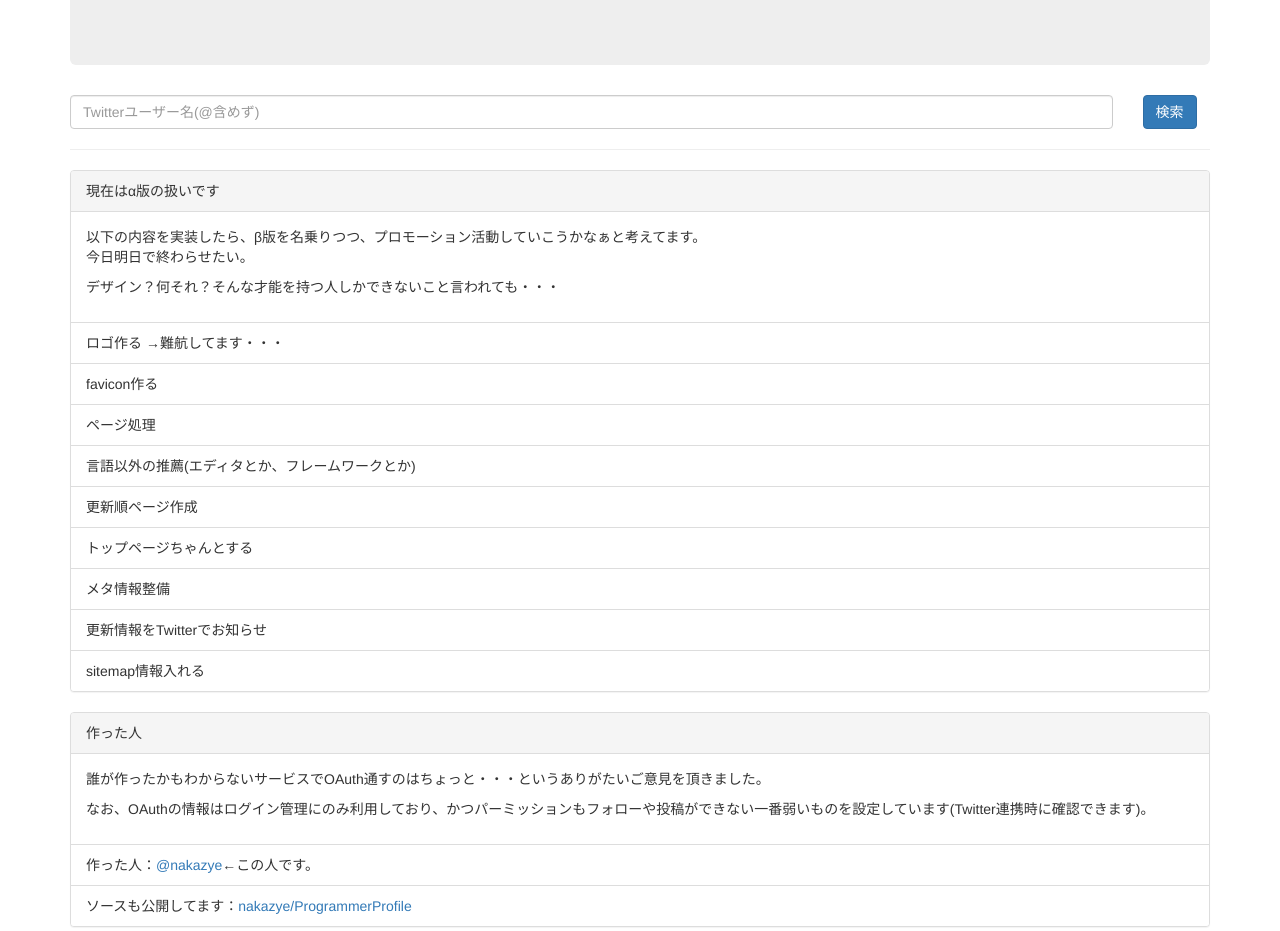
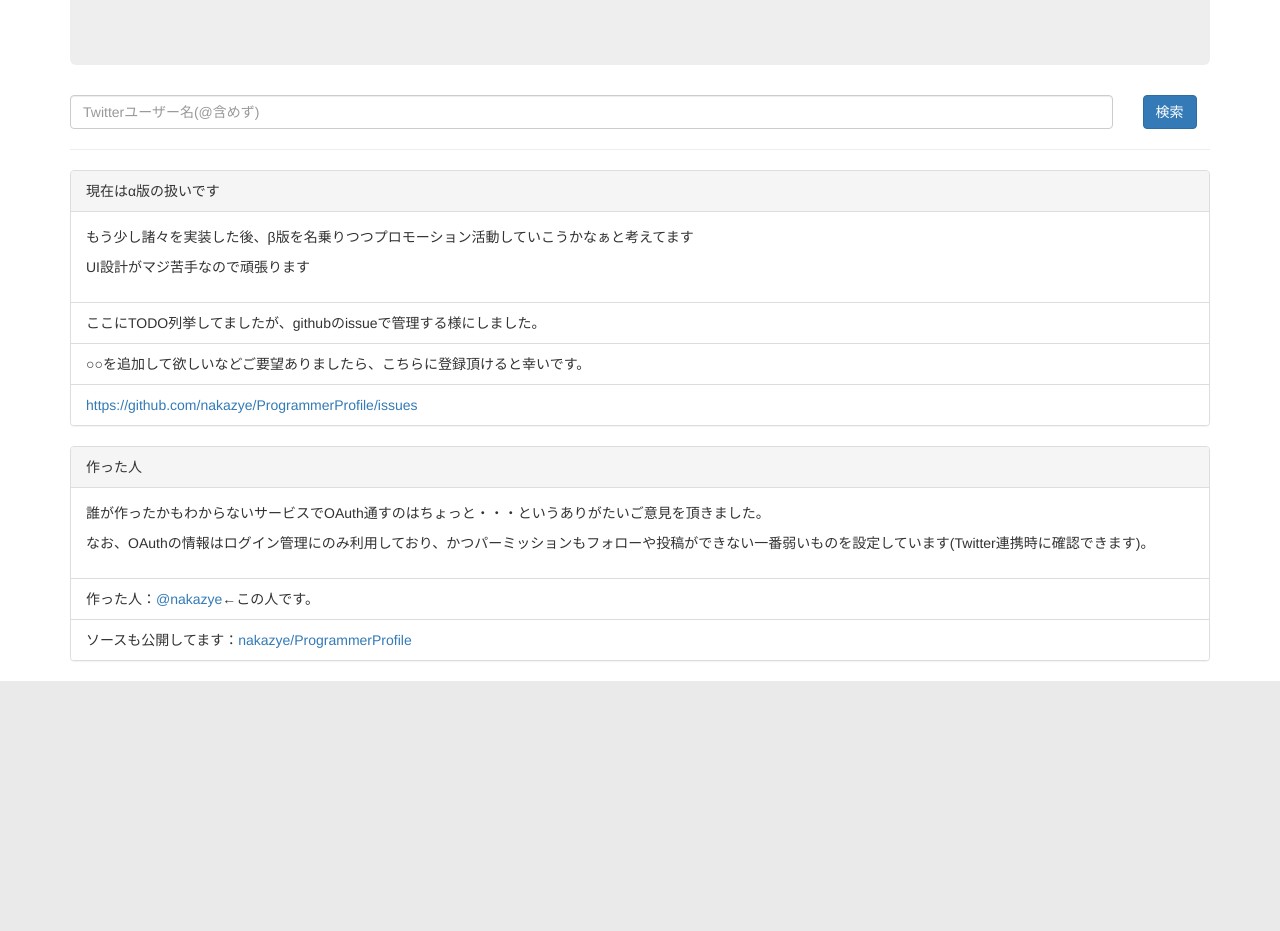
Before and after one commit to nakazye/ProgrammerProfile, a Django app: page / in a window 1280 px wide. Shown: the part 1129-2060 px from the top of the page. After the commit the page ends 1810 px from the top, so only its background shows below. Run offline with Django 3.2, Linux system fonts and the light colour scheme; parts of the project's set-up code (start-up, migrations or seed data) failed here and were passed over; some libraries are stand-ins or nearby versions.

Commit message:
change top message

```diff
--- a/ProgrammerProfile/templates/index.html
+++ b/ProgrammerProfile/templates/index.html
@@ -48,19 +48,13 @@
             <div class="panel panel-default">
                 <div class="panel-heading">現在はα版の扱いです</div>
                 <div class="panel-body">
-                    <p>以下の内容を実装したら、β版を名乗りつつ、プロモーション活動していこうかなぁと考えてます。<br />今日明日で終わらせたい。</p>
-                    <p>デザイン？何それ？そんな才能を持つ人しかできないこと言われても・・・</p>
+                    <p>もう少し諸々を実装した後、β版を名乗りつつプロモーション活動していこうかなぁと考えてます</p>
+                    <p>UI設計がマジ苦手なので頑張ります</p>
                 </div>
                 <ul class="list-group">
-                    <li class="list-group-item">ロゴ作る →難航してます・・・</li>
-                    <li class="list-group-item">favicon作る</li>
-                    <li class="list-group-item">ページ処理</li>
-                    <li class="list-group-item">言語以外の推薦(エディタとか、フレームワークとか)</li>
-                    <li class="list-group-item">更新順ページ作成</li>
-                    <li class="list-group-item">トップページちゃんとする</li>
-                    <li class="list-group-item">メタ情報整備</li>
-                    <li class="list-group-item">更新情報をTwitterでお知らせ</li>
-                    <li class="list-group-item">sitemap情報入れる</li>
+                    <li class="list-group-item">ここにTODO列挙してましたが、githubのissueで管理する様にしました。</li>
+                    <li class="list-group-item">○○を追加して欲しいなどご要望ありましたら、こちらに登録頂けると幸いです。</li>
+                    <li class="list-group-item"><a href="https://github.com/nakazye/ProgrammerProfile/issues" target="_blank">https://github.com/nakazye/ProgrammerProfile/issues</a></li>
                 </ul>
             </div>
         </div>
```
